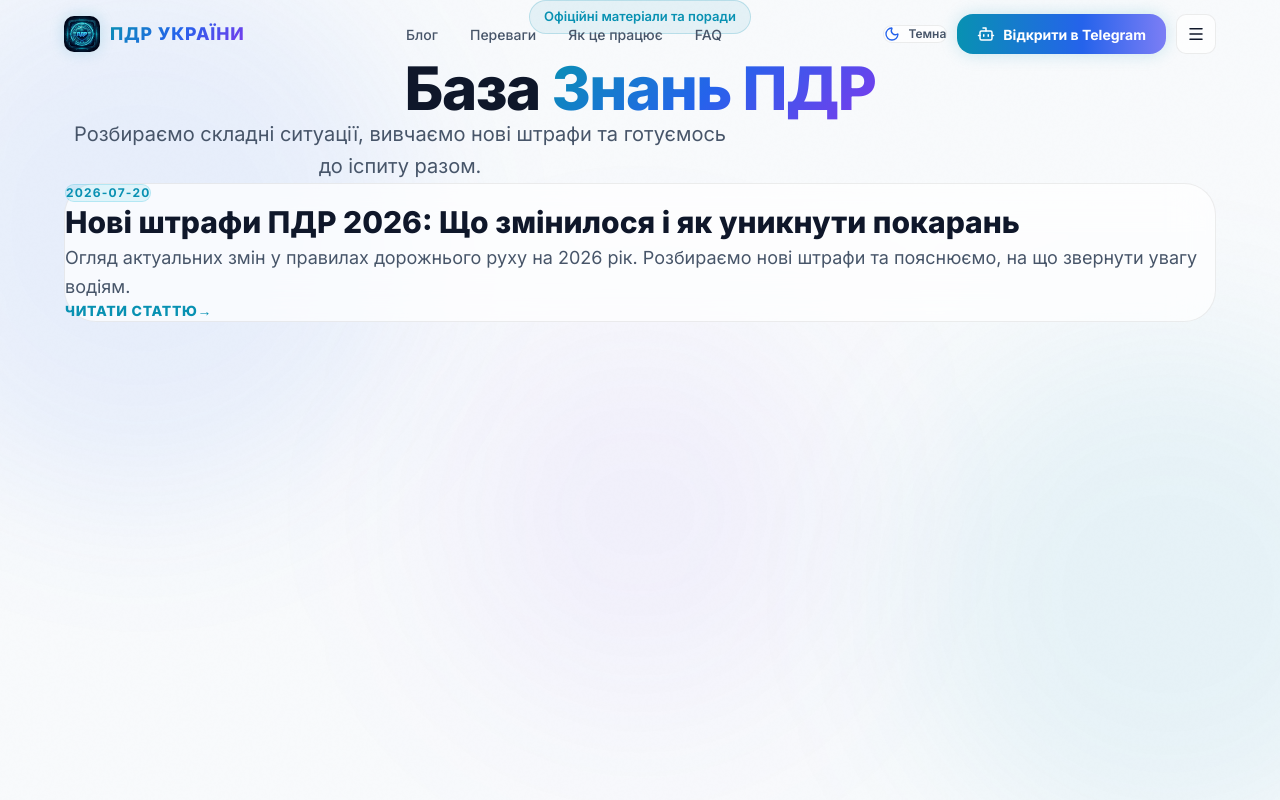
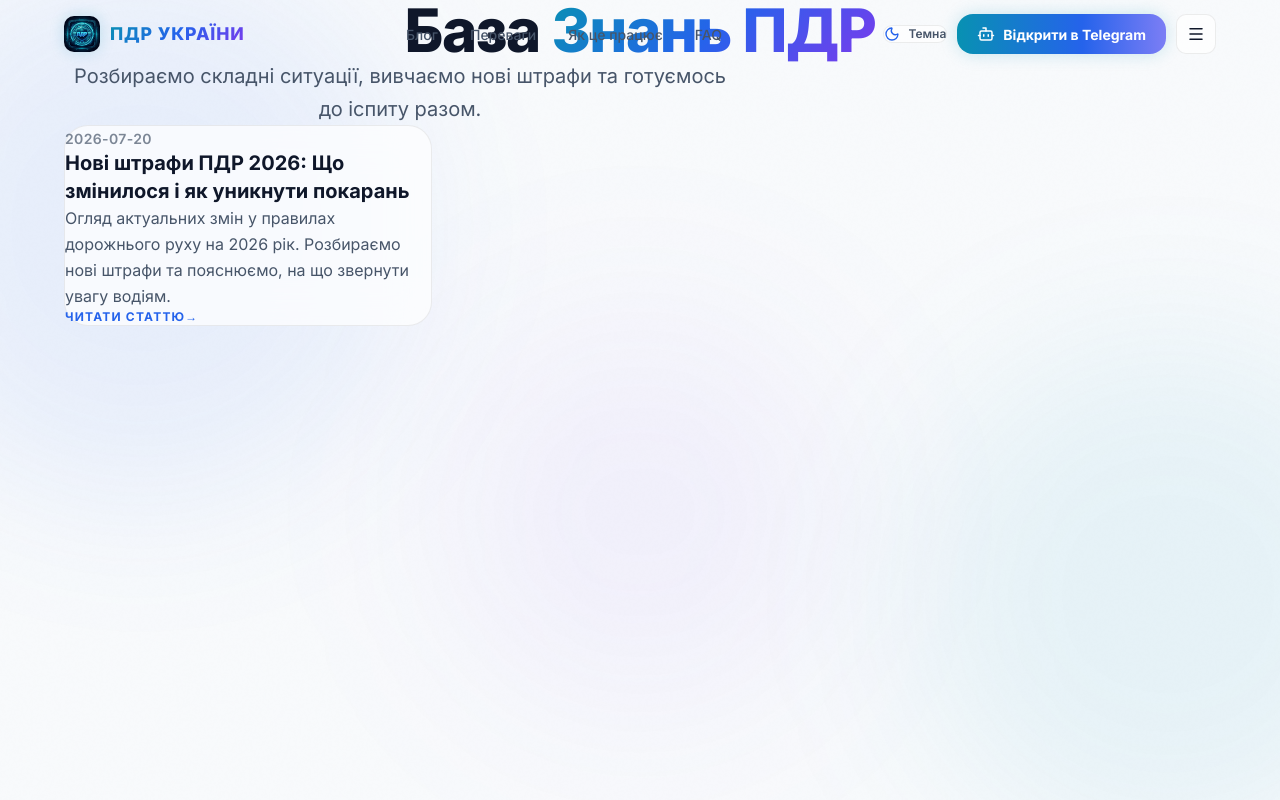
Before and after one commit to serjtlgram/pdr-landing, a Next.js app: page /blog in a window 1280 px wide. Built offline with nearby package versions, Linux system fonts and the light colour scheme.

Commit message:
Update blog index to grid layout matching screenshot

```diff
--- a/src/app/blog/page.tsx
+++ b/src/app/blog/page.tsx
@@ -11,11 +11,8 @@ export default function BlogIndex() {
       <BackgroundEffects />
       <SiteHeader />
 
-      <main className="container-xl max-w-4xl pt-40 md:pt-48 pb-20 relative z-10">
+      <main className="container-xl max-w-7xl pt-32 md:pt-40 pb-20 relative z-10">
         <div className="text-center mb-16">
-          <div style={{ display: 'inline-flex', alignItems: 'center', gap: '0.5rem', padding: '0.375rem 0.875rem', borderRadius: '9999px', background: 'var(--badge-bg)', border: '1px solid var(--badge-border)', marginBottom: '1.5rem' }}>
-            <span style={{ fontSize: '0.8125rem', fontWeight: 600, color: 'var(--accent-cyan)' }}>Офіційні матеріали та поради</span>
-          </div>
           <h1 className="text-4xl md:text-6xl font-extrabold mb-6 text-theme-primary tracking-tight">
             База <span className="gradient-text">Знань ПДР</span>
           </h1>
@@ -24,25 +21,25 @@ export default function BlogIndex() {
           </p>
         </div>
 
-        <div className="grid gap-6">
+        <div className="grid grid-cols-1 md:grid-cols-2 lg:grid-cols-3 gap-6">
           {posts.map((post) => (
-            <article key={post.slug} className="glass-card p-8 md:p-10 rounded-[2rem] flex flex-col gap-4 border border-[var(--border-color)] hover:border-[var(--accent-cyan)] transition-all duration-300 group hover:-translate-y-2 hover:shadow-[0_10px_40px_rgba(6,182,212,0.15)] relative">
+            <article key={post.slug} className="glass-card p-6 md:p-8 rounded-[1.5rem] flex flex-col gap-3 border border-[var(--border-color)] hover:border-[var(--accent-cyan)] transition-all duration-300 group hover:-translate-y-1 hover:shadow-[0_10px_40px_rgba(6,182,212,0.1)] relative">
               <div className="flex flex-col h-full">
-                <div className="mb-5 flex items-center">
-                  <span className="inline-flex items-center px-3 py-1.5 rounded-full bg-[rgba(6,182,212,0.1)] border border-[rgba(6,182,212,0.2)] text-[var(--accent-cyan)] text-xs font-bold uppercase tracking-widest">
+                <div className="mb-2">
+                  <span className="text-[var(--text-secondary)] opacity-70 text-sm font-semibold tracking-wide">
                     {post.date}
                   </span>
                 </div>
-                <h2 className="text-2xl md:text-3xl font-extrabold text-theme-primary mb-4 leading-snug group-hover:text-[var(--accent-cyan)] transition-colors">
+                <h2 className="text-xl font-bold text-theme-primary mb-3 leading-snug group-hover:text-[var(--accent-cyan)] transition-colors">
                   <Link href={`/${post.slug}`} className="before:absolute before:inset-0 focus:outline-none">
                     {post.title}
                   </Link>
                 </h2>
-                <p className="text-theme-secondary mb-8 leading-relaxed text-lg flex-grow">
+                <p className="text-theme-secondary mb-6 leading-relaxed text-sm md:text-base flex-grow">
                   {post.description}
                 </p>
-                <div className="mt-auto flex items-center text-sm font-extrabold text-[var(--accent-cyan)] group-hover:text-[var(--accent-blue)] transition-colors uppercase tracking-wider">
-                  Читати статтю <span className="ml-2 group-hover:translate-x-2 transition-transform duration-300">&rarr;</span>
+                <div className="mt-auto flex items-center text-xs font-bold text-[var(--accent-blue)] transition-colors uppercase tracking-widest">
+                  Читати статтю <span className="ml-1 group-hover:translate-x-1 transition-transform duration-300">&rarr;</span>
                 </div>
               </div>
             </article>
```
